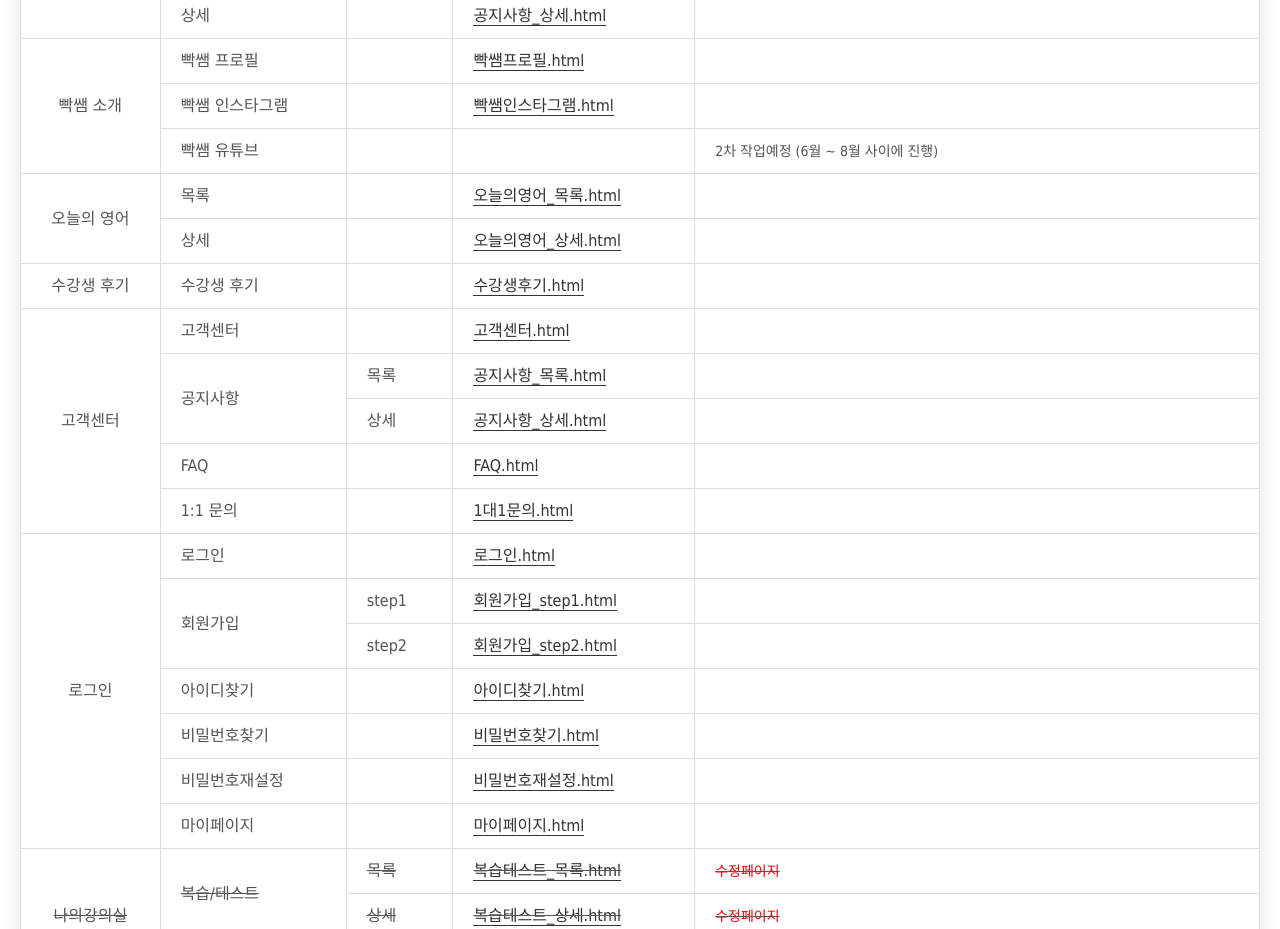
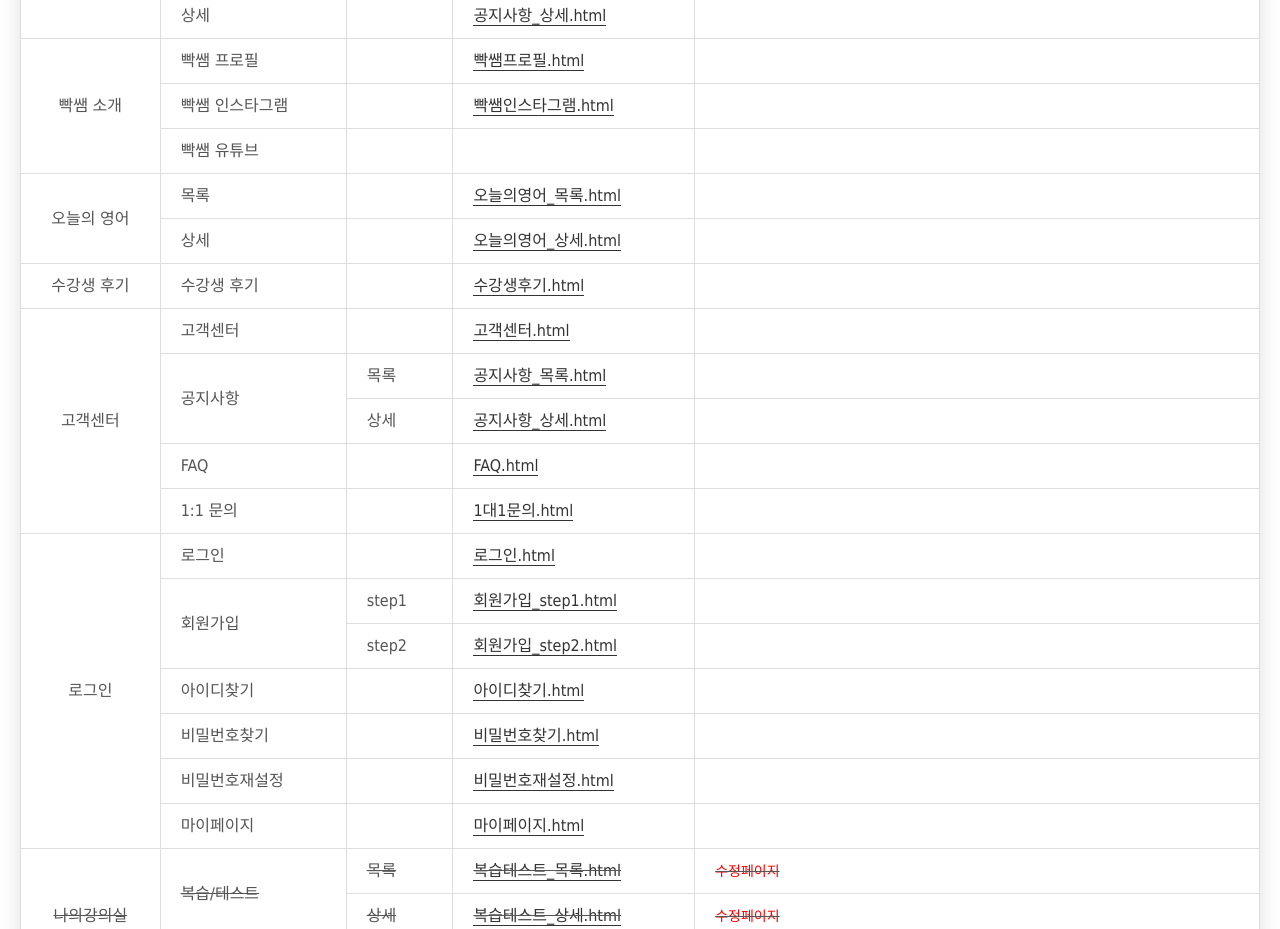
Before and after one commit to devseolhwa/ppakssam_ver2, a plain HTML site: page index.html in a window 1280 px wide. Shown: the part 800-1729 px from the top of the page. Drawn offline with Linux system fonts and the light colour scheme; a web font is replaced by a local one.

Commit message:
edsddssd

```diff
--- a/index.html
+++ b/index.html
@@ -126,7 +126,7 @@
                     <td class="info">빡쌤 유튜브</td>
                     <td class="info"></td>
                     <td class="file"></td>
-                    <td class="memo">2차 작업예정 (6월 ~ 8월 사이에 진행)</td>
+                    <td class="memo"></td>
                 </tr>
                 <tr>
                     <th class="depth" rowspan="2">오늘의 영어</th>
```
